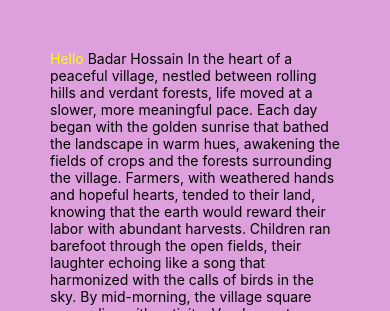
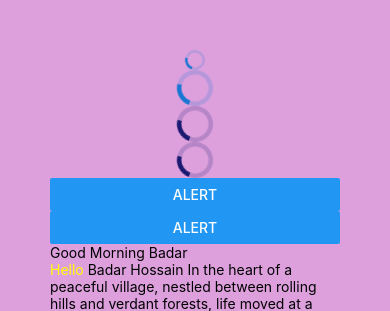
Before and after one commit to BadarHossain1/React-Native, a React Native app: screen / in a window 390 px wide. Shown: the top 311 px of the page. Built offline with nearby package versions, Linux system fonts and the light colour scheme.

Commit message:
Custom Components

```diff
--- a/App.js
+++ b/App.js
@@ -1,10 +1,40 @@
-import { View, Text, Image, ImageBackground, Pressable } from "react-native";
+import { StatusBar } from "expo-status-bar";
+import { useState } from "react";
+import { View, Text, Image, ImageBackground, Pressable, Modal, ActivityIndicator, Alert } from "react-native";
 import { Button, ScrollView } from "react-native";
+import Greet from "./Components/Greet";
 
 const logoImg = require("./assets/adaptive-icon.png");
 
 export default function App() {
+  const [modalVisible, setModalVisible] = useState(false);
   return <View style={{ flex: 1, backgroundColor: "plum", padding: 50 }}>
+    <StatusBar backgroundColor="green" barStyle="light-content" hidden></StatusBar>
+    {/* Loading */}
+    <ActivityIndicator></ActivityIndicator>
+    <ActivityIndicator size="large"></ActivityIndicator>
+    <ActivityIndicator size="large" color="midnightblue"></ActivityIndicator>
+    <ActivityIndicator size="large" color="midnightblue" animating={true}></ActivityIndicator>
+
+    <Button title="Alert" onPress={() => Alert.alert("Button Pressed")}></Button>
+    <Button title="Alert" onPress={() => Alert.alert("Button Pressed", "Ouch that hurts!!", [
+      {
+        text: "Cancel",
+        onPress: () => console.log("Cancel Pressed"),
+      },
+      {
+        text: "Ok",
+        onPress: () => console.log("Ok Bye"),
+      }
+    ])}></Button>
+
+
+    <Greet name={"Badar"}></Greet>
+
+
+
+
+
     <ScrollView>
       <Text><Text style={{ color: 'yellow' }}>Hello</Text> Badar Hossain In the heart of a peaceful village, nestled between rolling hills and verdant forests, life moved at a slower, more meaningful pace. Each day began with the golden sunrise that bathed the landscape in warm hues, awakening the fields of crops and the forests surrounding the village. Farmers, with weathered hands and hopeful hearts, tended to their land, knowing that the earth would reward their labor with abundant harvests. Children ran barefoot through the open fields, their laughter echoing like a song that harmonized with the calls of birds in the sky.
 
@@ -29,6 +59,20 @@ export default function App() {
       <Pressable >
         <Text> Badar Hossain In the heart of a peaceful village, nestled between rolling hills and verdant forests, life moved at a slower, more meaningful pace. Each day began with the golden sunrise that bathed the landscape in warm hues,</Text>
       </Pressable>
+
+      <Button title="Modal Open" onPress={()=> setModalVisible(true)} color="midnightblue">
+
+
+      </Button>
+
+
+      {/* onRequestClose is for back button in android */}
+      <Modal visible={modalVisible} onRequestClose={() => setModalVisible(false)} animationType="slide" presentationStyle="formSheet">
+        <View style={{backgroundColor: 'lightblue' , flex: 1, padding:60}}>
+          <Text>Modal Content here</Text>
+          <Button title="Close Modal" color="black" onPress={() => setModalVisible(false)}></Button>
+        </View>
+      </Modal>
     </ScrollView>
 
   </View >
--- /dev/null
+++ b/Components/Greet.js
@@ -0,0 +1,13 @@
+import { Text, View } from "react-native";
+
+
+const Greet = ({name}) => {
+    return <View>
+        <Text>Good Morning {name}</Text>
+
+    </View>
+
+
+};
+
+export default Greet;
```
